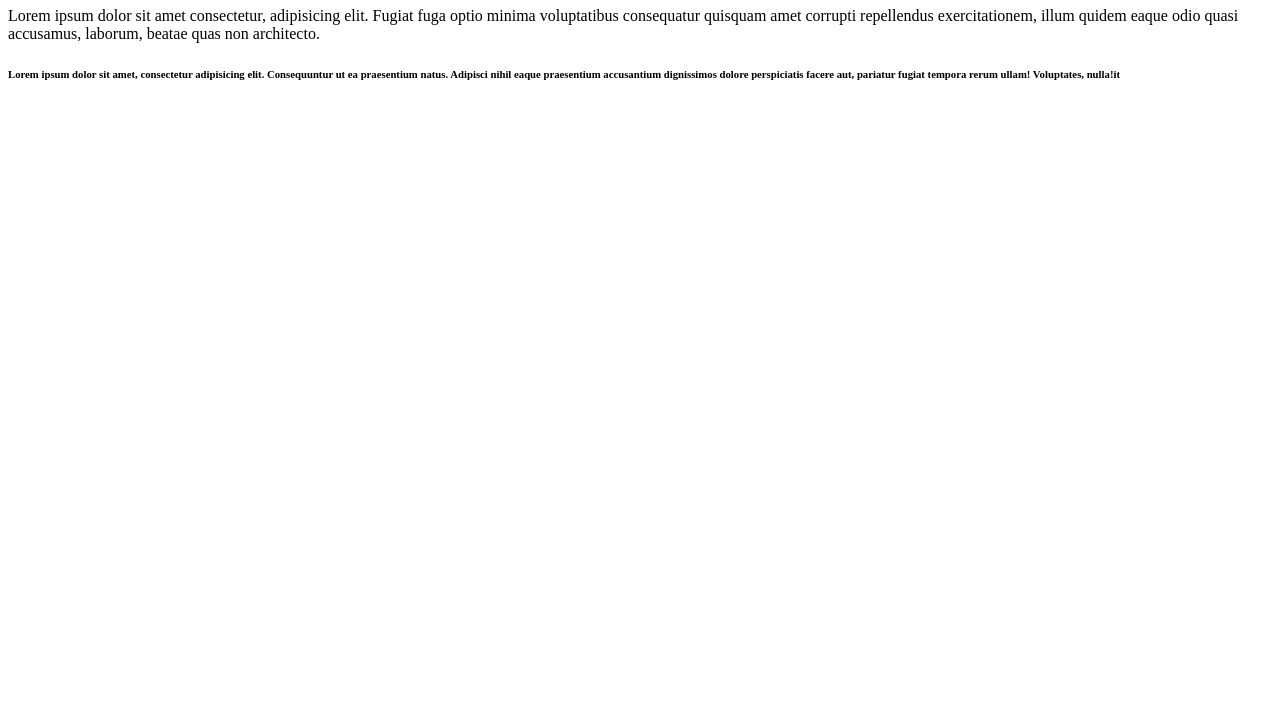
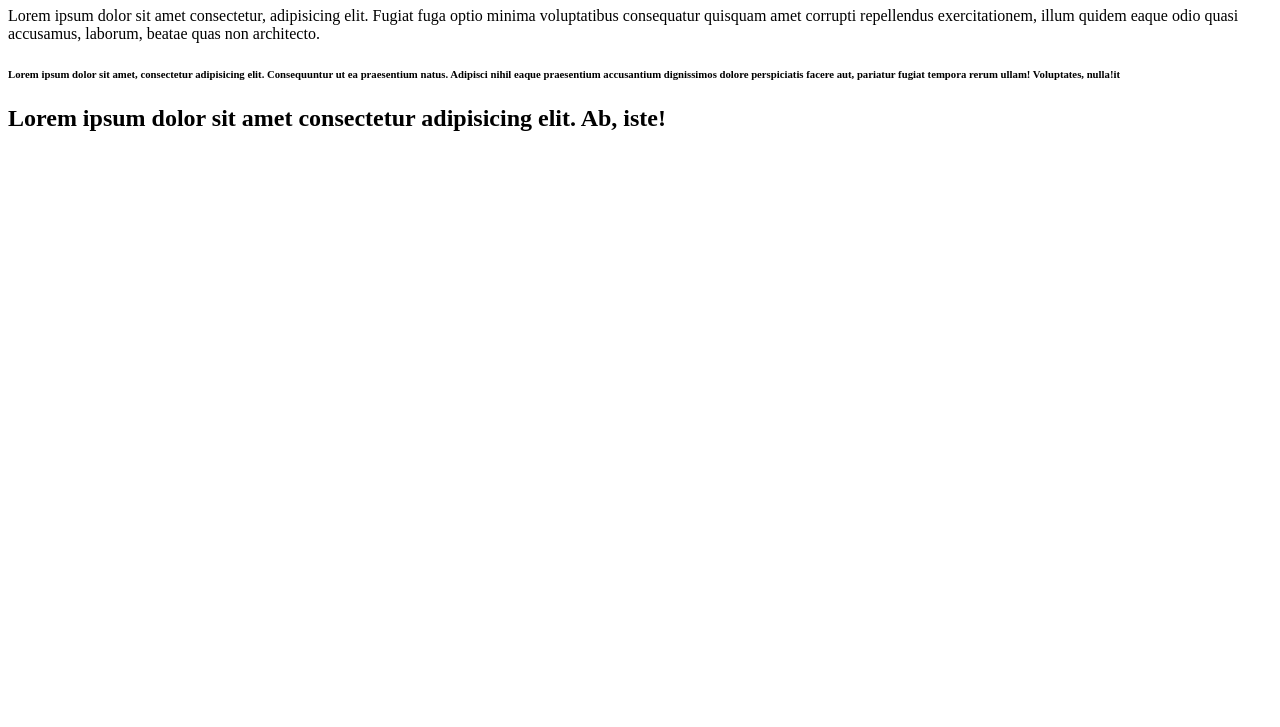
Before and after one commit to gehlot0709/learn-git, a plain HTML site: page index.html in a window 1280 px wide. Shown: the part 73-800 px from the top of the page. Drawn offline with Linux system fonts and the light colour scheme.

Commit message:
this is gehlot chaange

```diff
--- a/index.html
+++ b/index.html
@@ -11,6 +11,7 @@
             <h1>logo</h1>
             <p>Lorem ipsum dolor sit amet consectetur, adipisicing elit. Fugiat fuga optio minima voluptatibus consequatur quisquam amet corrupti repellendus exercitationem, illum quidem eaque odio quasi accusamus, laborum, beatae quas non architecto.</p>
             <h6>Lorem ipsum dolor sit amet, consectetur adipisicing elit. Consequuntur ut ea praesentium natus. Adipisci nihil eaque praesentium accusantium dignissimos dolore perspiciatis facere aut, pariatur fugiat tempora rerum ullam! Voluptates, nulla!it </h6>
+            <h2>Lorem ipsum dolor sit amet consectetur adipisicing elit. Ab, iste!</h2>
         </div>
     </header>
 </body>
```
